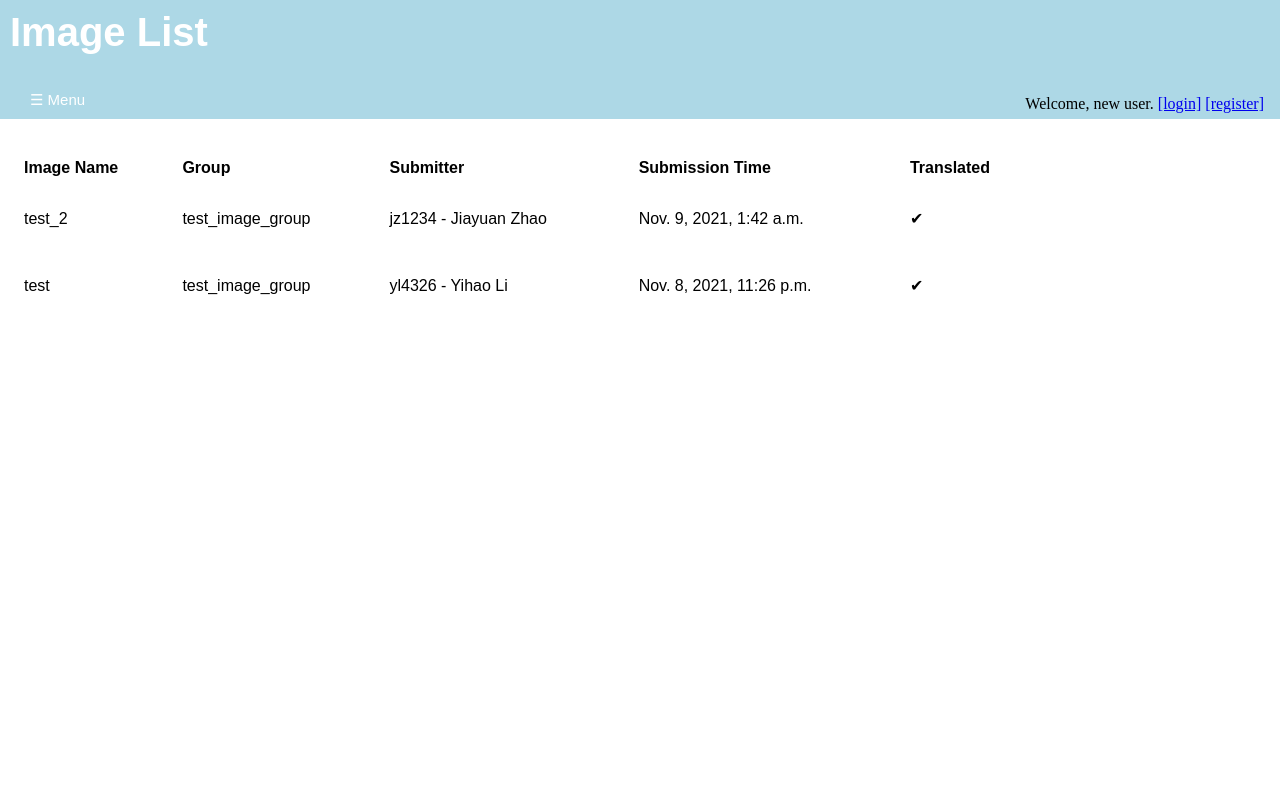
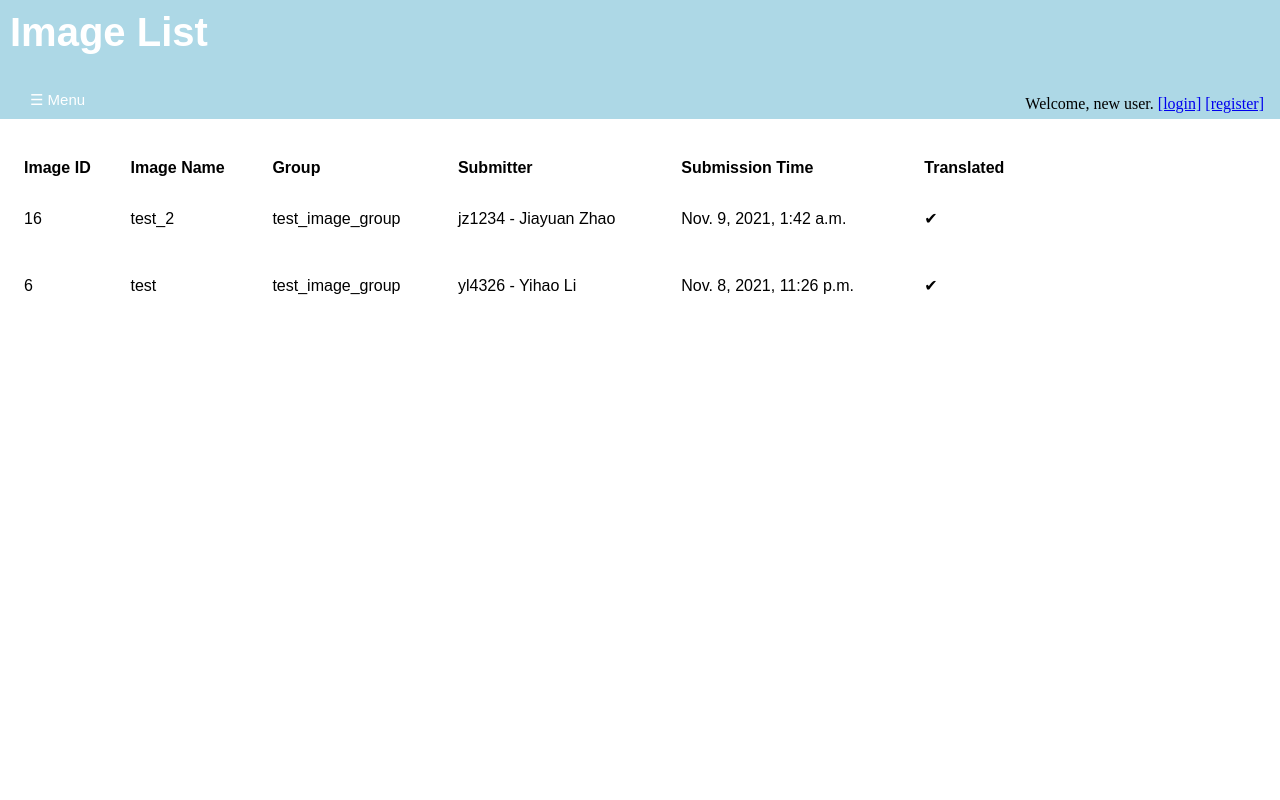
Before and after one commit to alexliyihao/auto-annotation-web, a Django app: page /annotations/image_list/ in a window 1280 px wide. Run offline with Django 3.2, Linux system fonts and the light colour scheme; data comes from the database, SQL or seed files in the repository; both versions use the stored data as it was after the commit.

Commit message:
fixed template extension and some minor bugs

```diff
--- a/annotations/templates/annotations/image_list.html
+++ b/annotations/templates/annotations/image_list.html
@@ -24,9 +24,9 @@
 
     <!-- the body part -->
     <div id='body' class='body'>
-
       <table>
         <tr>
+          <th>Image ID</th>
           <th>Image Name</th>
           <th>Group</th>
           <th>Submitter</th>
@@ -36,6 +36,7 @@
         <!-- Each individual image will take a line -->
         {% for image in image_list %}
           <tr>
+            <td>{{image.pk}}</td>
             <!-- image name will link to the OpenSeadragon page -->
             <td>
             {% if image.translated %}
--- a/annotations/templates/annotations/image_view.html
+++ b/annotations/templates/annotations/image_view.html
@@ -1,6 +1,5 @@
+{% extends 'annotations/base.html' %}
 {% load static %}
-{% extends 'annotations/base.html' %}
-
 {% block header %}
     <title>Imageview: {{image.image_name}} - AAAP</title>
     <!-- OpenSeaDragon Annotorious css -->
--- a/annotations/views.py
+++ b/annotations/views.py
@@ -4,6 +4,7 @@ from django.urls import reverse,reverse_lazy
 from django.conf import settings
 from django.contrib.auth.views import LoginView, LogoutView
 from django.contrib.auth.forms import UserCreationForm
+from django.contrib.auth.hashers import make_password
 from django.utils import timezone
 from django.views import generic
 
@@ -89,6 +90,7 @@ class RegistrationView(generic.edit.CreateView):
         '''
         f = form.save(commit = False)
         f.register_date = timezone.now()
+        f.password = make_password(f.password)
         f.save()
         return super().form_valid(form)
 
```
Also changed, not shown: db.sqlite3.
